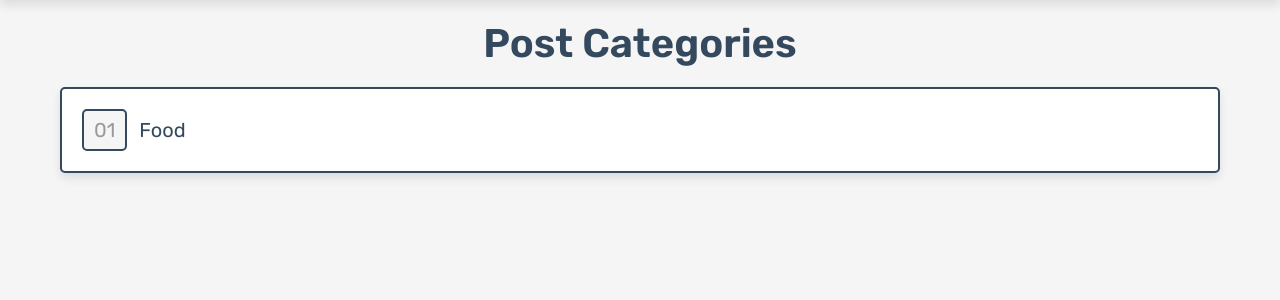
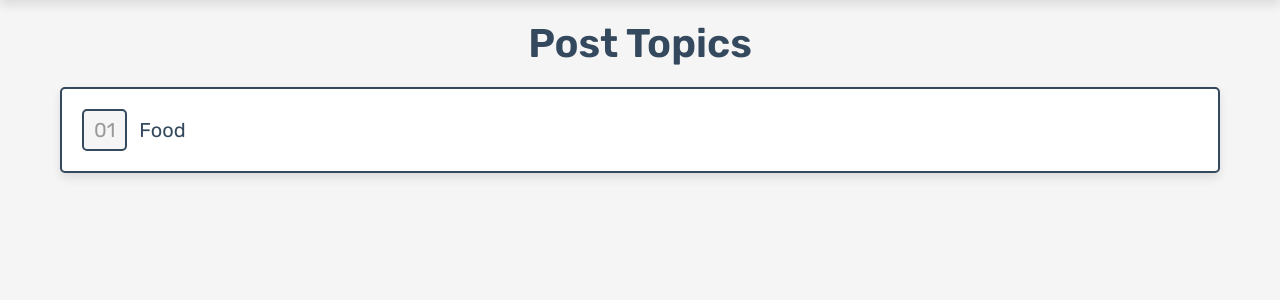
Before and after one commit to Unohanakenpachi/Blog-website, a PHP site: page /all_topics.php in a window 1280 px wide. Shown: the part 86-386 px from the top of the page. Run offline with PHP 8.4, Linux system fonts and the light colour scheme; data comes from the database, SQL or seed files in the repository; data that the repository does not hold is empty; some libraries are stand-ins or nearby versions.

Commit message:
topic heading change

```diff
--- a/all_topics.php
+++ b/all_topics.php
@@ -40,7 +40,7 @@ include 'components/like_post.php';
 
 <section class="categories">
 
-   <h1 class="heading">post categories</h1>
+   <h1 class="heading">post topics</h1>
 
    <div class="box-container">
    <?php
```
